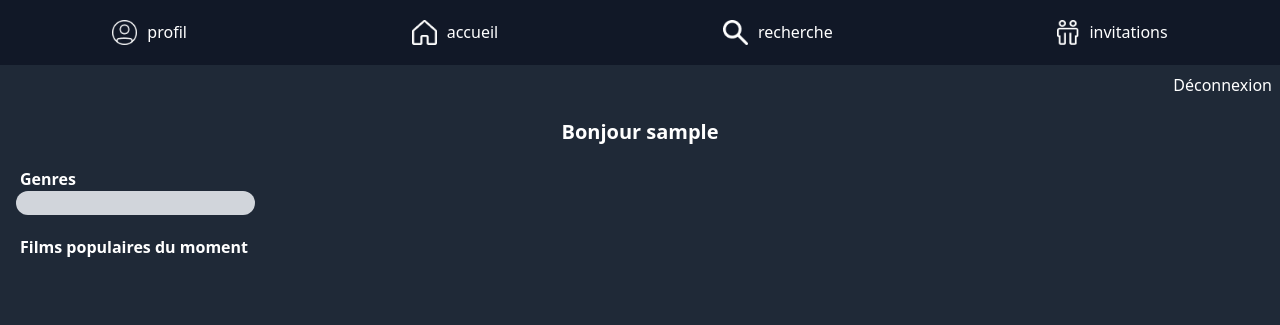
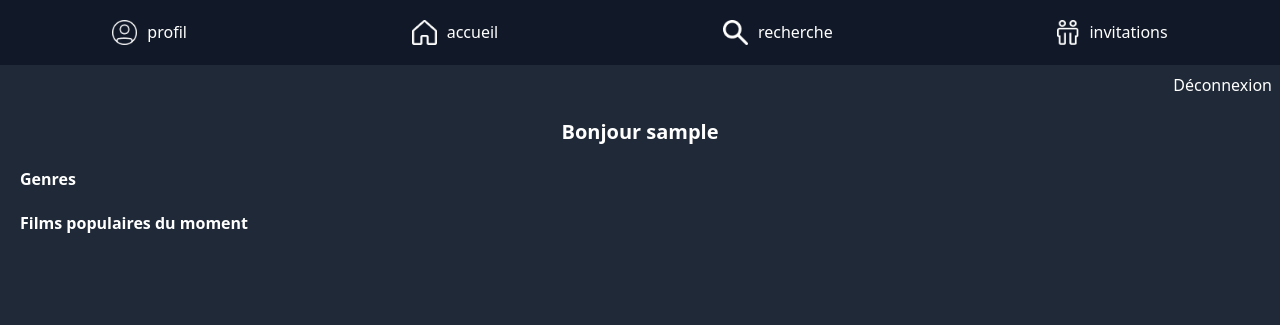
Before and after one commit to albanledev/DEVLAB-2, a PHP site: page /landing.php in a window 1280 px wide. Shown: the top 325 px of the page. Run offline with PHP 8.4, Linux system fonts and the light colour scheme; the visitor is signed in with stand-in values (Sample User, id 1); data that the repository does not hold is empty; style sheets or scripts are compiled from the project's sources; some libraries are stand-ins or nearby versions.

Commit message:
resolution conflit

```diff
--- a/landing.php
+++ b/landing.php
@@ -54,8 +54,7 @@ error_reporting(E_ALL & ~E_NOTICE);
     <h2 class="text-white ml-[20px] mt-[20px] font-poppins font-semibold text-[16px] ">Genres</h2>
     <div class="containerGenre text-white ml-[10px] flex  overflow-x-auto lg:overflow-x-hidden id='crudApp'"></div>
 
-    <input id="search-input" type="text" class="bg-gray-300 rounded-xl pl-2 ml-4">
-    <div class='movieSearch'></div>
+
 
 
     <h2 class='text-white ml-[20px] mt-[20px] mb-[20px] font-poppins font-semibold text-[16px]'>Films populaires du moment</h2>
```
